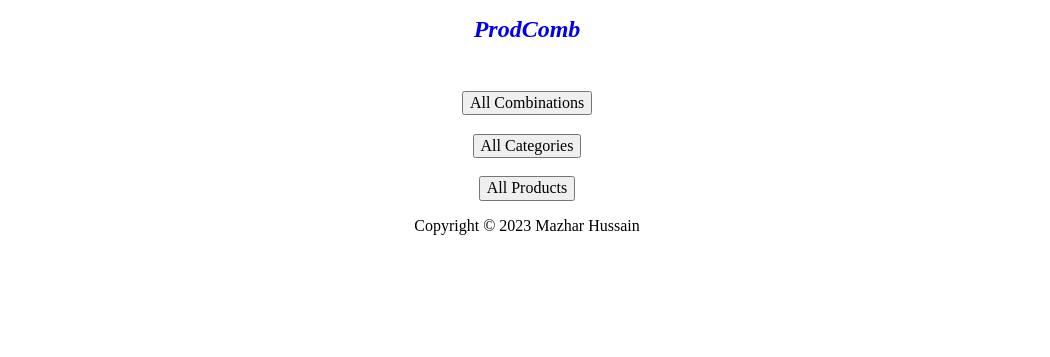
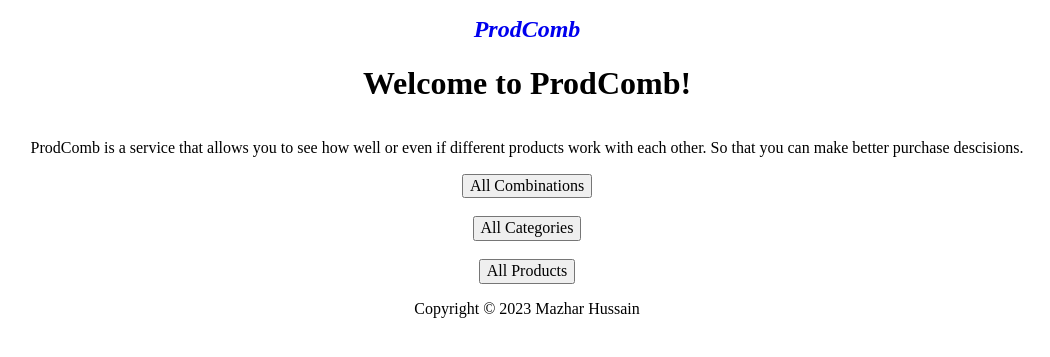
Before and after one commit to ProdComb/ProdComb, a Django app: page / in a window 1280 px wide. Shown: the top 357 px of the page, without its empty margins (113-1163 px from the left). Run offline with Django 4.2, Linux system fonts and the light colour scheme; parts of the project's set-up code (start-up, migrations or seed data) failed here and were passed over.

Commit message:
templates/index.html: Add heading & description

```diff
--- a/templates/index.html
+++ b/templates/index.html
@@ -1,6 +1,11 @@
 {% extends "base.html" %}
 
+{% block heading %}Welcome to ProdComb!{% endblock %}
+
 {% block content %}
+  <p>ProdComb is a service that allows you to see how well or even if different products work with each other.
+  So that you can make better purchase descisions.</p>
+
   <button onclick="window.location.href='{% url 'combinations' %}';">All Combinations</button><br>
   <br>
   <button onclick="window.location.href='{% url 'categories' %}';">All Categories</button><br>
```
